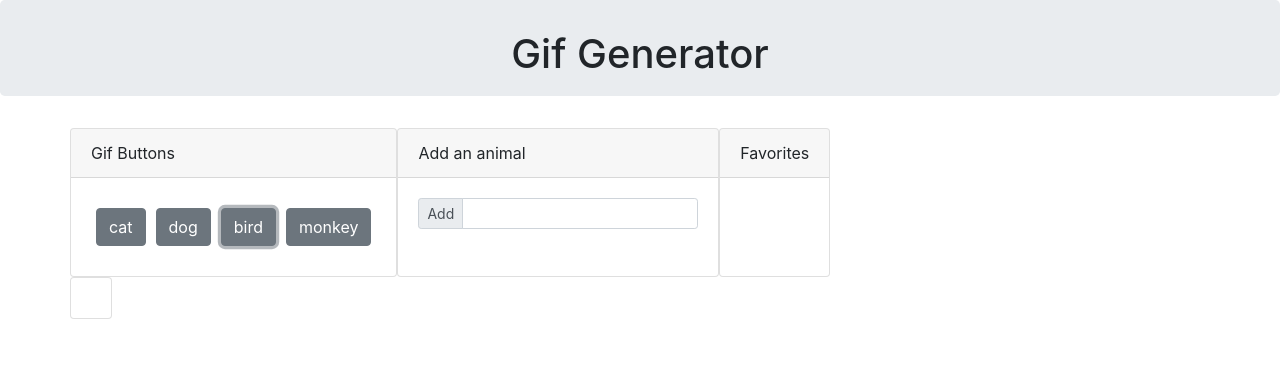
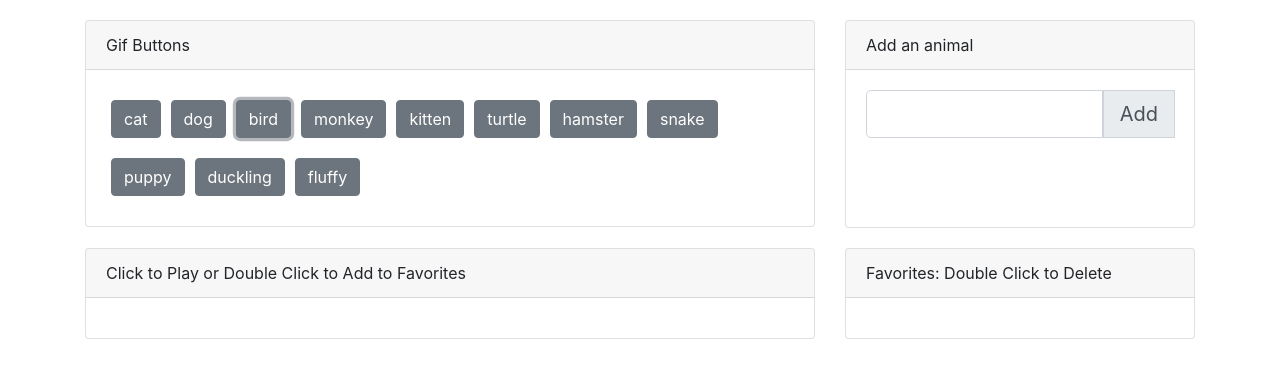
Before and after one commit to yellowduck87/giftastic, a plain HTML site: page index.html in a window 1280 px wide. Both pictures are taken after a click on the button "bird". Drawn offline with nearby package versions, Linux system fonts and the light colour scheme; no server answers.

Commit message:
all min requirements working

```diff
--- a/assets/css/style.css
+++ b/assets/css/style.css
@@ -2,24 +2,22 @@
     box-sizing: border-box;
 }
 
-.jumbotron {
-    padding: 30px 20px 10px 20px;
-    text-align: center;
+.conatiner {
+
 }
 
-.col-xs-5, .col-xs-3 {
-    padding: 10px;
-    margin: 5px auto;
-}
-.col-xs-10 {
-    margin: 10px auto;
-    padding: 10px 70px;
-}
-
-#play-area {
-    min-width: 80%;
+img {
+    max-width: 150px;
 }
 
 .btn-secondary {
     margin: 10px 5px 10px 5px;
 }
+
+.card {
+    margin-top: 20px;
+}
+
+#add-tag {
+    padding-bottom: 53px;
+}
--- a/assets/javascript/app.js
+++ b/assets/javascript/app.js
@@ -1,18 +1,7 @@
-//https://api.giphy.com/v1/gifs/search?q=cat&api_key=dc6zaTOxFJmzC&limit=5&
-//example of API search
-//? indicates search feild
-//& indicates new property
-//concat with +
-//assign with =
-
-//example of ajax
-
-
-//varibale = button click listener or input field on screen
 $(document).ready(function () {
 
 
-    var gifOptions = ["cat", "dog", "bird", "monkey"]
+    var gifOptions = ["cat", "dog", "bird", "monkey", "kitten", "turtle", "hamster", "snake", "puppy", "duckling", "fluffy"]
 
     function makeButtons() {
         $("#button-box ").empty();
@@ -34,23 +23,65 @@ $(document).ready(function () {
     })
 
     makeButtons();
+    var imgSrcAni;
+    var imgSrcStill;
+    var url;
+    var variable;
 
     $(document).on("click", ".animals", function () {
-        var variable = $(this).attr("data-name");
-        var url = "https://api.giphy.com/v1/gifs/search?q=" + variable + "&api_key=dc6zaTOxFJmzC&rating=pg&";
+        $("#play-area").empty();
+        variable = $(this).attr("data-name");
+
+        url = "https://api.giphy.com/v1/gifs/random?tag=" + variable + "&api_key=0iEVKxkLR16EjmugC8AgbL4n4A4I97YC&rating=pg";
+
+        $("#play-area").attr("data-double", variable);
+        generateGifs()
+    });
 
 
-        $.ajax(url).then(function (response) {
-            // var rand = Math.floor(Math.random() * response.length);
+    function generateGifs() {
+        for (var j = 0; j < 10; j++) {
+            $.ajax(url).then(function (response) {
 
 
-            var imgSrc = response.data[9].images.fixed_height.url;
-            var newImg = $("<img src='something' alt='a gif'>");
-            newImg.attr("src", imgSrc);
-            newImg.attr("alt", $(this).attr("data-name"));
-            $("#play-area").append(newImg)
+                imgSrcAni = response.data.images.fixed_height.url;
+                imgSrcStill = response.data.images.fixed_height_still.url;
+                var newImg = $("<img src='something' alt='a gif'>");
+                newImg.attr("src", imgSrcStill);
+                newImg.attr("data-still", imgSrcStill);
+                newImg.attr("data-ani", imgSrcAni)
+                newImg.attr("data-state", "still");
+                newImg.attr("alt", $(this).attr("data-name"));
+                $("#play-area").append(newImg)
+            });
 
-        });
+        };
+    };
+
+    $(document).on("click", "img", function () {
+            if ($(this).attr("data-state") === "still") {
+                $(this).attr("src", ($(this).attr("data-ani")));
+                $(this).attr("data-state", "animate");
+            } else if ($(this).attr("data-state") === "animate") {
+                $(this).attr("src", ($(this).attr("data-still")));
+                $(this).attr("data-state", "still");
+            }
+        }
+
+    );
+
+    if ($("#play-area").attr("data-double") === variable) {
+    }
+
+    $(document).on("dblclick", "img", function () {
+        $(this).addClass("fav")
+        $("#add-fav").append($(this));
+    });
+    $(document).on("dblclick", ".fav", function () {
+        // $(this).removeClass("fav");
+        $(this).remove();
+
+
     })
 
 });
--- a/index.html
+++ b/index.html
@@ -17,53 +17,49 @@
 </head>
 
 <body>
-    <div class="jumbotron">
-        <h1>Gif Generator</h1>
-    </div>
+
     <div class="container">
         <div class="row">
-            <!-- <div class="col-xs-5"> -->
-
-            <div class="card">
+            <div class="col-sm-8">
+                <div class="card" id="buttons">
                     <div class="card-header">
                         Gif Buttons
                     </div>
                     <div class="card-body" id="button-box">
                     </div>
                 </div>
-            <!-- </div> -->
-            <!-- <div class="col-xs-10" id="add-tag"> -->
+            </div>
+            <div class="col-sm-4">
                 <div class="card" id="add-tag">
                     <div class="card-header">Add an animal</div>
-                <div class="input-group input-group-sm mb-3 card-body">
+                    <div class="input-group input-group-lg mb-3 card-body">
+
+                        <input type="text" class="form-control" aria-label="Large" aria-describedby="inputGroup-sizing-lg" id="animal-input">
                         <div class="input-group-prepend">
-                        <span class="input-group-text add-animal" id="inputGroup-sizing-sm">Add</span>
-                    </div>
-                    <input type="text" class="form-control" aria-label="Small" aria-describedby="inputGroup-sizing-sm" id="animal-input">
+                            <span class="input-group-text add-animal" id="inputGroup-sizing-lg">Add</span>
                         </div>
                     </div>
-            <!-- </div> -->
-            <!-- <div class="col-xs-3" id="favorites"> -->
-            <div class="card">
-                <div class="card-header">
-                    Favorites
-                </div>
-                <div class="card-body" id="favorites">
                 </div>
             </div>
-            <!-- </div> -->
         </div>
         <div class="row">
-            <!-- <div class="col-xs-10"> -->
+            <div class="col-sm-8">
                 <div class="card">
-
+                    <div class="card-header" id="play-header">Click to Play or Double Click to Add to Favorites</div>
                     <div class="card-body" id="play-area">
                     </div>
                 </div>
-            <!-- </div> -->
             </div>
-
-
+            <div class="col-sm-4">
+                <div class="card" id="favorites">
+                    <div class="card-header">
+                        Favorites: Double Click to Delete
+                    </div>
+                    <div class="card-body" id="add-fav">
+                    </div>
+                </div>
+            </div>
+        </div>
     </div>
 </body>
 
```
Lines whose indentation alone changed are shown as unchanged.
